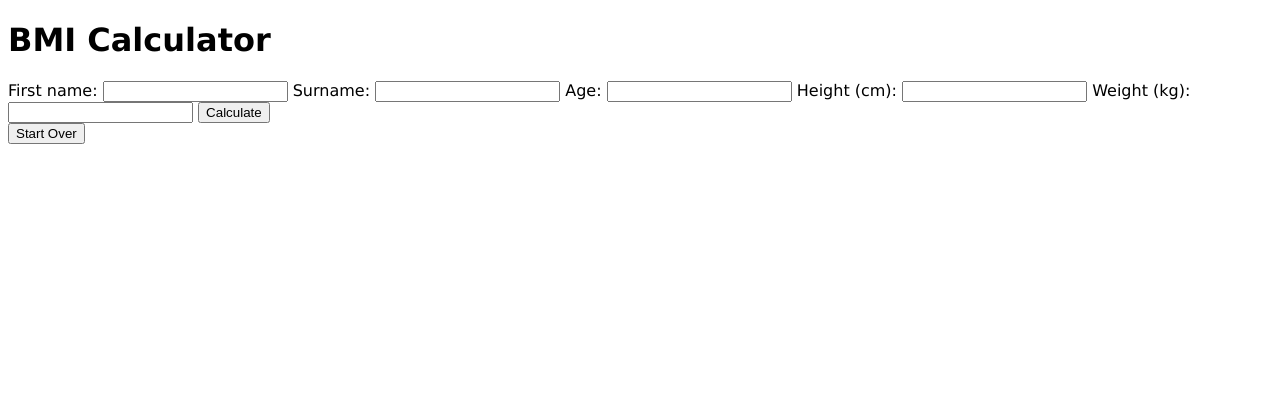
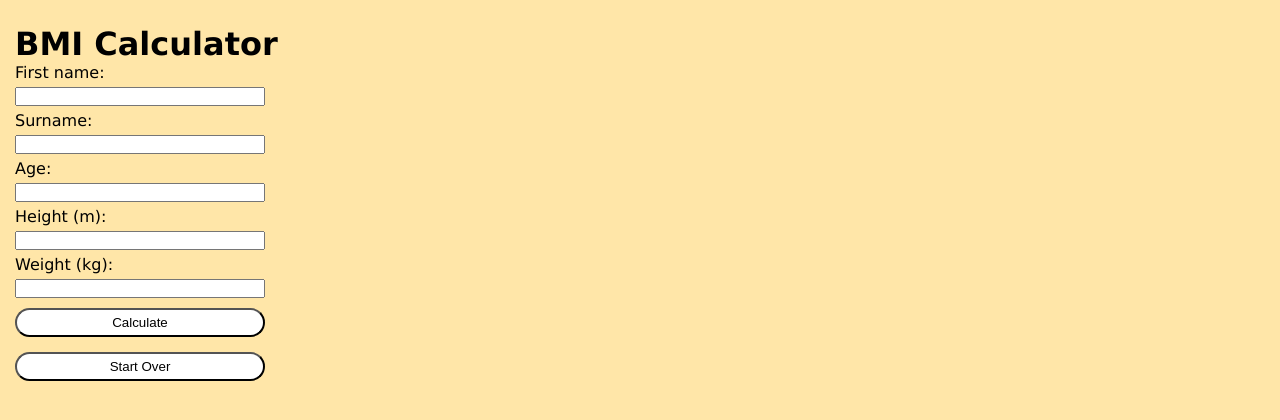
Before and after one commit to crwils/BMI-Calculator, a plain HTML site: page index.html in a window 1280 px wide. Drawn offline with Linux system fonts and the light colour scheme.

Commit message:
some css added

```diff
--- a/css/style.css
+++ b/css/style.css
@@ -0,0 +1,64 @@
+* {
+    box-sizing: border-box;
+    padding: 0;
+    margin: 0;
+}
+
+
+body {
+    background-color: rgb(255, 230, 168);
+    color: black;
+    text-align: left;
+    padding: 15px;
+
+}
+
+ul {
+    list-style-type: none;
+    padding-top: 20px;
+}
+
+#form {
+    display: flex;
+    flex-direction: column;
+}
+
+/* #form_first_name_input {
+    justify-content: center;
+    text-align: center;
+} */
+
+#form-showcase {
+    background-color: (255, 230, 168);
+    color: black;
+    text-align:left;
+    padding-top: 10px;
+    padding-bottom: 10px;
+}
+
+input {
+    width: auto;
+    margin-top: 5px;
+    margin-bottom: 5px;
+}
+
+button {
+    border-radius: 15px;
+    background-color: rgb(255, 255, 255);
+    color: rgb(0, 0, 0);
+    padding: 5px 8px;
+    margin-top: 5px;
+    cursor: pointer;
+    width: 20%;
+}
+
+button:visited,
+button:active {
+    color: #333;
+    text-decoration: none;
+}
+
+button:hover {
+    background-color: rgb(197, 197, 197);
+    color: white;
+}
--- a/index.html
+++ b/index.html
@@ -1,5 +1,6 @@
 <!DOCTYPE html>
 <html lang="en">
+
 <head>
     <meta charset="UTF-8">
     <meta http-equiv="X-UA-Compatible" content="IE=edge">
@@ -10,19 +11,21 @@
 </head>
 
 <body>
+    <div id="form-showcase">
         <form id="form">
             <label for="form_first_name_input">First name: </label>
-        <input type="text" id="form_first_name_input">
+            <input type="text" style="width: 20%;" style="width:auto" id="form_first_name_input">
             <label for="form_surname_input">Surname: </label>
-        <input type="text" id="form_surname_input">
+            <input type="text" style="width: 20%" id="form_surname_input">
             <label for="form_age_input">Age: </label>
-        <input type="text" id="form_age_input">
-        <label for="form_height_input">Height (cm): </label>
-        <input type="text" id="form_height_input">
+            <input type="text" style="width: 20%" id="form_age_input">
+            <label for="form_height_input">Height (m): </label>
+            <input type="text" style="width: 20%" id="form_height_input">
             <label for="form_weight_input">Weight (kg): </label>
-        <input type="text" id="form_weight_input">
+            <input type="text" style="width: 20%" id="form_weight_input">
             <button type="submit">Calculate</button>
         </form>
+    </div>
     <button id="delete_button">Start Over</button>
 </body>
 
--- a/js/app.js
+++ b/js/app.js
@@ -16,12 +16,10 @@ document.addEventListener('DOMContentLoaded', () => {
     createUnorderedList.classList.add('ulist');
     body.appendChild(createUnorderedList);
 
-    createUnorderedList();
-
     const deleteButton = document.querySelector('#delete_button');
     deleteButton.addEventListener('click', handleDeleteButton);
 
-})
+});
 
 const submitName = function (event) {
     const firstName = event.target.form_first_name_input.value;
@@ -60,8 +58,7 @@ const calculateBMI = function (event) {
     const height = event.target.form_height_input.value;
     const weight = event.target.form_weight_input.value;
     const bmiListItem= document.createElement('h2');
-    let result = (weight / (height*height));
-    result = roundNumber(result);
+    let result = roundNumber((weight/(height*height)));
     bmiListItem.innerText = `Your BMI is: ${result}%`
     bmiListItem.classList.add('listItem');
     return bmiListItem
@@ -86,7 +83,6 @@ const handleDeleteButton = function () {
     const ulist = document.querySelector('ul')
     const listItems = document.querySelector('listItem')
     ulist.remove('listItem');
-
     createUnorderedList();
 };
 
```
Lines whose indentation alone changed are shown as unchanged.
